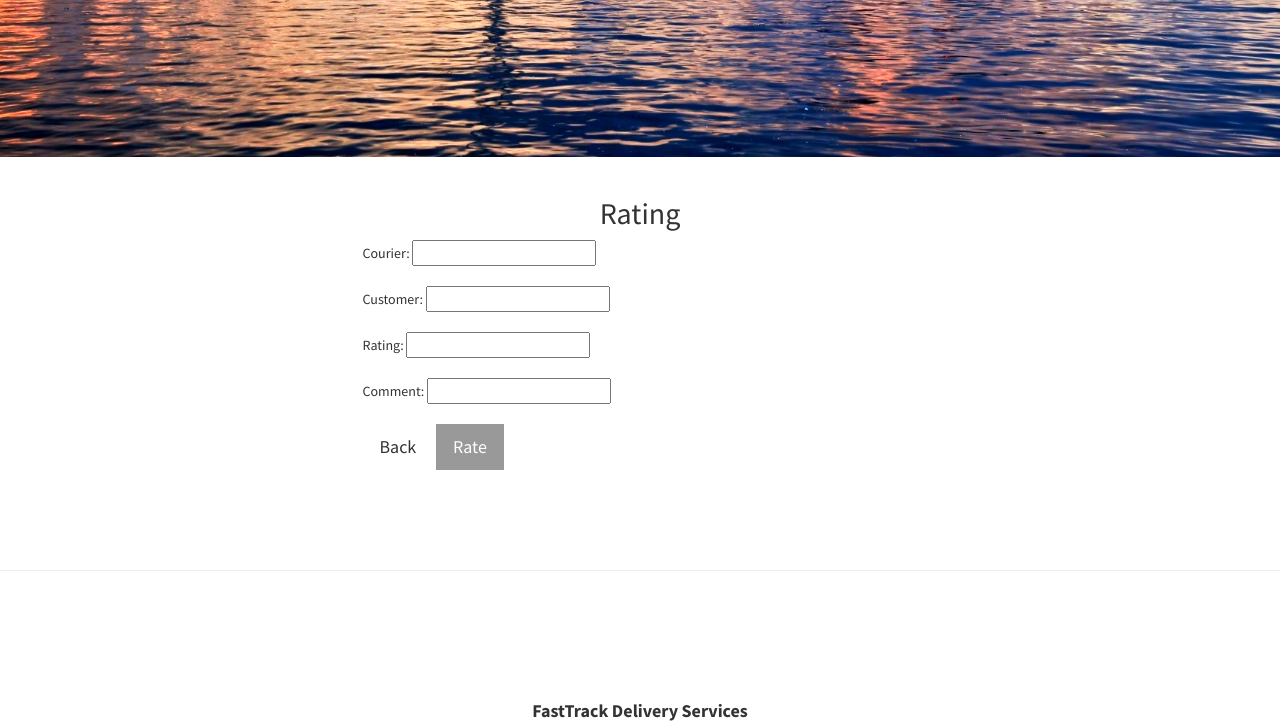
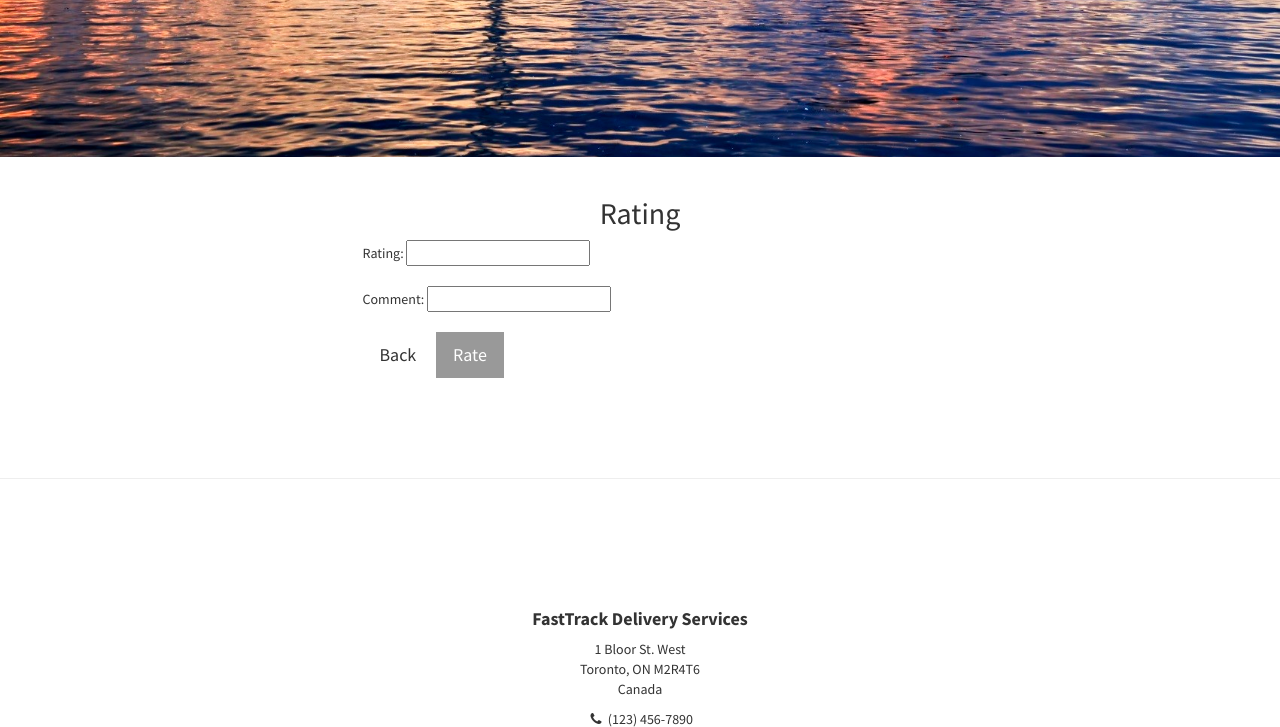
Before and after one commit to FlyinKat/CSC309_A3, a Django app: page /rate/ in a window 1280 px wide; the page is wider, and only the part inside the window is pictured. Shown: the part 643-1370 px from the top of that part. Run offline with Django 3.2, Linux system fonts and the light colour scheme; a user stored in the database is signed in; parts of the project's set-up code (start-up, migrations or seed data) failed here and were passed over; some libraries are stand-ins or nearby versions.

Commit message:
Update rate.html

```diff
--- a/FastTrack/templates/rating/rate.html
+++ b/FastTrack/templates/rating/rate.html
@@ -23,12 +23,6 @@
                 <div id = "rate">
                     <h2 style="text-align:center">Rating</h2>
                     <form method="post" action="">{% csrf_token %}
-                        Courier:
-                        <input type="text" name="courier">
-                        <br><br>
-                        Customer:
-                        <input type="text" name="customer">
-                        <br><br>
                         Rating:
                         <input type="scale" name="rating">
                         <br><br>
```
